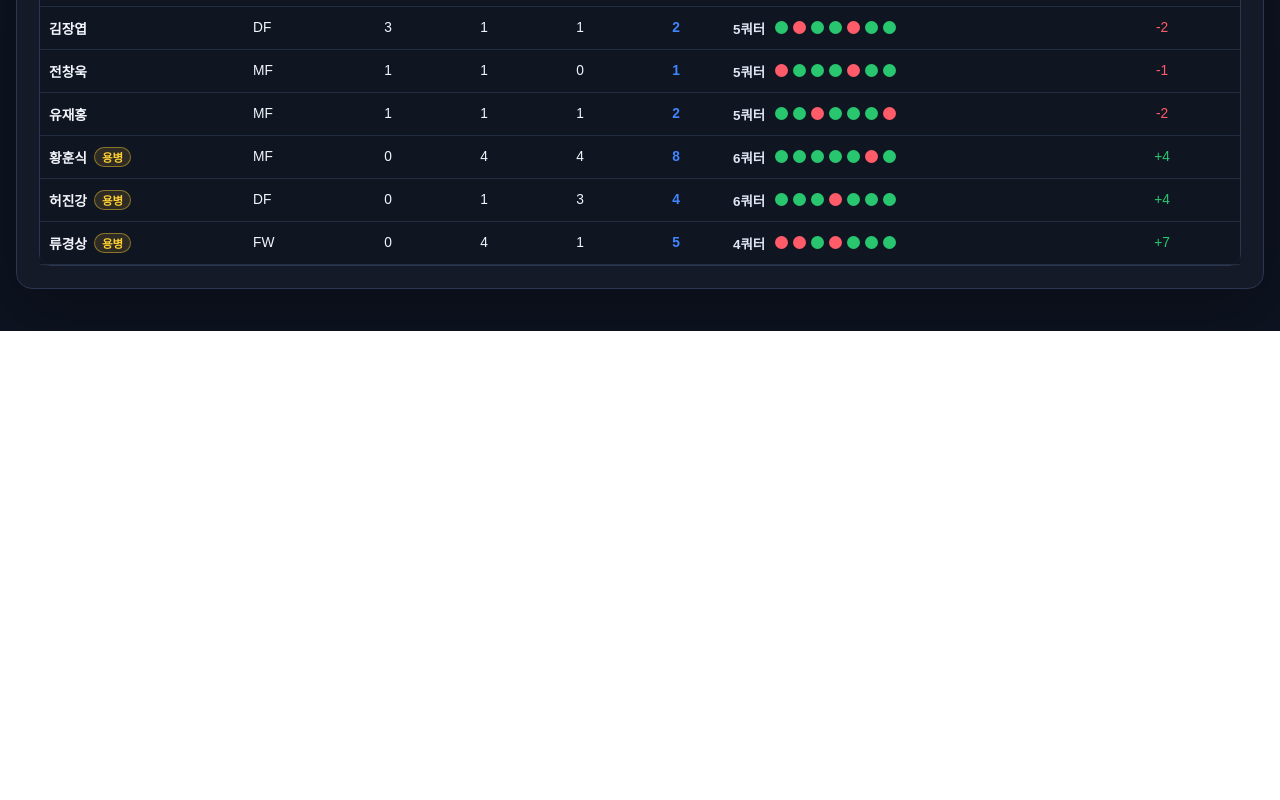
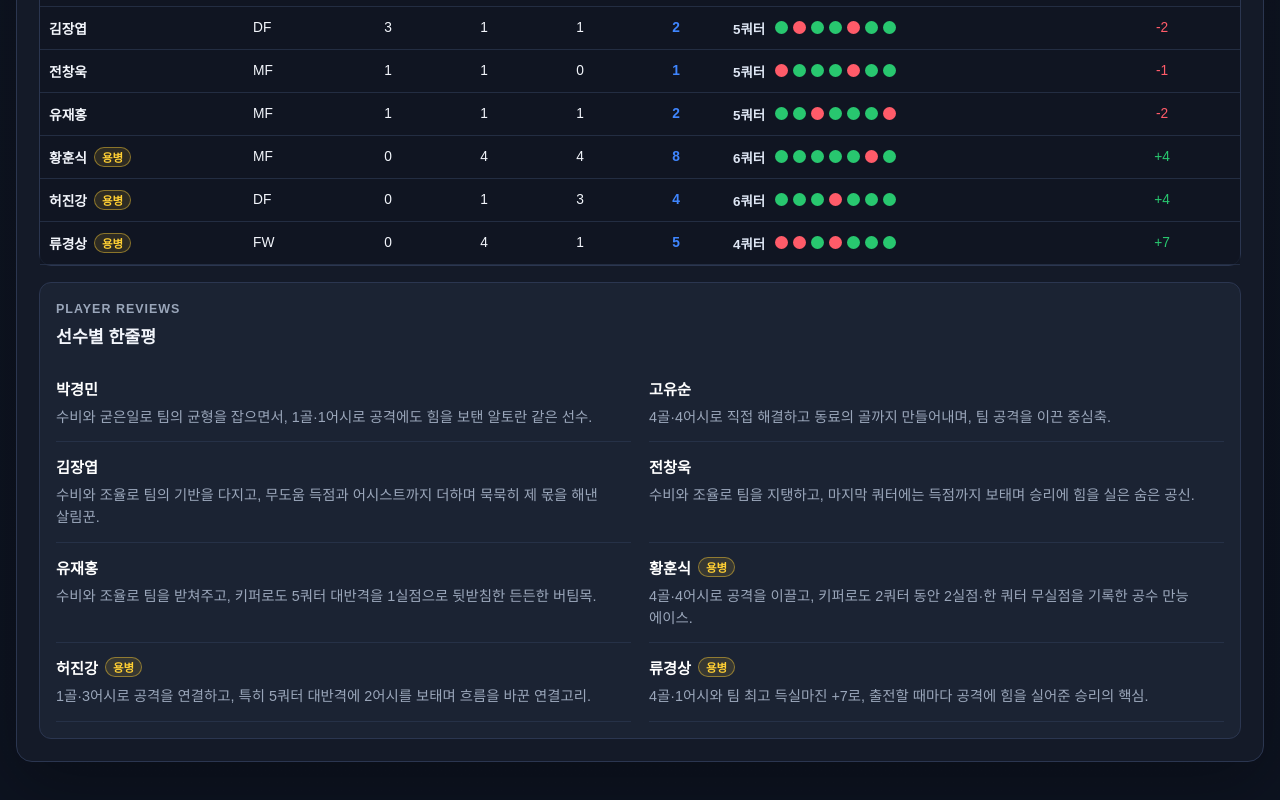
Before and after one commit to kjy7388/madfc, a React (Create React App) app: page / in a window 1280 px wide. Shown: the part 2068-2868 px from the top of the page. Before the commit the page ends 2399 px from the top, so only its background shows below. Built offline with nearby package versions, Linux system fonts and the light colour scheme.

Commit message:
Add player reviews and match evaluations

```diff
--- a/src/App.js
+++ b/src/App.js
@@ -2,6 +2,7 @@ import { useEffect, useRef, useState } from 'react';
 import { toPng } from 'html-to-image';
 import madfcLogo from './assets/images/madfc-logo.png';
 import madfcWordmark from './assets/images/madfc-wordmark.png';
+import playerReviews from './data/playerReviews';
 import './index.css';
 
 const seasonData = {
@@ -106,6 +107,8 @@ function App() {
   const recentResults = data.matches.slice(-8).map(getResult);
   const rankingRows = buildRankingRows(visibleSeasonRows, rankingMetric).slice(0, 5);
   const topRankingValue = Math.max(...rankingRows.map((row) => row.rankValue), 1);
+  const selectedMatchPlayers = data.players.filter((player) => selectedMatch.playerStats[player.id]?.appearances?.some(Boolean));
+  const selectedMatchReviews = buildPlayerReviews(selectedMatch, selectedMatchPlayers, playerReviews);
 
   useEffect(() => {
     if (!selectedPlayerDetail) return undefined;
@@ -304,6 +307,9 @@ function App() {
             <button type="button" className={activeMatchTab === 'players' ? 'active' : ''} onClick={() => setActiveMatchTab('players')}>
               개인 기록
             </button>
+            <button type="button" className={activeMatchTab === 'reviews' ? 'active' : ''} onClick={() => setActiveMatchTab('reviews')}>
+              선수 평가
+            </button>
           </div>
 
           <div className={`match-header match-tab-panel ${activeMatchTab === 'summary' ? 'active' : ''}`}>
@@ -336,7 +342,7 @@ function App() {
                 </tr>
               </thead>
               <tbody>
-                {data.players.filter((player) => selectedMatch.playerStats[player.id]?.appearances?.some(Boolean)).map((player) => {
+                {selectedMatchPlayers.map((player) => {
                   const stat = selectedMatch.playerStats[player.id] ?? {};
                   const points = (stat.goals ?? 0) + (stat.assists ?? 0);
                   const plusMinus = getPlusMinusFromAppearances(selectedMatch, stat.appearances);
@@ -357,6 +363,11 @@ function App() {
               </tbody>
             </table>
           </div>
+          <PlayerReviews
+            reviews={selectedMatchReviews}
+            onPlayerClick={(playerId) => setSelectedPlayerId(playerId)}
+            active={activeMatchTab === 'reviews'}
+          />
         </section>
 
         <PlayerDetailModal detail={selectedPlayerDetail} onClose={() => setSelectedPlayerId(null)} />
@@ -494,6 +505,28 @@ function PlayerName({ player, onClick }) {
   return <span className="player-with-badge">{content}</span>;
 }
 
+function PlayerReviews({ reviews, onPlayerClick, active }) {
+  return (
+    <section className={`player-reviews match-tab-panel ${active ? 'active' : ''}`}>
+      <SectionTitle eyebrow="Player Reviews" title="선수별 한줄평" />
+      {reviews.length ? (
+        <div className="player-review-list">
+          {reviews.map(({ player, review }) => (
+            <article className="player-review-item" key={player.id}>
+              <h3>
+                <PlayerName player={player} onClick={() => onPlayerClick(player.id)} />
+              </h3>
+              <p>{review}</p>
+            </article>
+          ))}
+        </div>
+      ) : (
+        <p className="player-review-empty">아직 등록된 선수 평가가 없습니다.</p>
+      )}
+    </section>
+  );
+}
+
 function PlayerDetailModal({ detail, onClose }) {
   if (!detail) return null;
 
@@ -554,6 +587,17 @@ function PlayerDetailModal({ detail, onClose }) {
       </article>
     </div>
   );
+}
+
+function buildPlayerReviews(match, matchPlayers, reviewsByMatch) {
+  const reviews = reviewsByMatch[match.id] ?? {};
+
+  return matchPlayers
+    .map((player) => ({
+      player,
+      review: typeof reviews[player.id] === 'string' ? reviews[player.id].trim() : '',
+    }))
+    .filter(({ review }) => review.length > 0);
 }
 
 function buildSummary(data) {
--- /dev/null
+++ b/src/data/playerReviews.js
@@ -0,0 +1,24 @@
+const playerReviews = {
+  20260905: {
+    p1: '수비수인데도 최다 공격포인트 8개. 빌드업·전진·마무리까지 주도한 MVP급',
+    p2: '골보다 연계가 두드러진 공격의 허브. 공격수 중에서도 득점과 찬스 메이킹을 함께 한 핵심',
+    p3: '부상 복귀전, 6쿼터 소화, 공격포인트 6개면 매우 좋음. ‘준수’보다 성공적인 복귀전에 가까움',
+    p4: '수비 안정과 공격 가담의 균형이 좋음. 득실마진도 공동 최고',
+    p5: '수치만 보면 충분히 핵심급. 막판 장면의 아쉬움은 있어도, ‘핵심 라인업 합류 실패’보다는 완성도를 더 높일 과제 정도가 적절',
+    p6: '공격포인트만 보면 아주 낮은 편은 아님. 여러 역할을 맡았다면 수비 전환·연결·위치 수행을 함께 봐야 함',
+    p7: '공격수로서 직접 득점 임팩트는 더 필요하지만, 2어시스트로 연결 기여는 있었음',
+    p8: '공격수 롤이면 수치상 가장 아쉬운 것은 맞음. 다만 득실 0은 완전히 무너진 출전은 아니었다는 뜻',
+  },
+  20261003: {
+    p1: '수비와 굳은일로 팀의 균형을 잡으면서, 1골·1어시로 공격에도 힘을 보탠 알토란 같은 선수.',
+    p3: '4골·4어시로 직접 해결하고 동료의 골까지 만들어내며, 팀 공격을 이끈 중심축.',
+    p4: '수비와 조율로 팀의 기반을 다지고, 무도움 득점과 어시스트까지 더하며 묵묵히 제 몫을 해낸 살림꾼.',
+    p6: '수비와 조율로 팀을 지탱하고, 마지막 쿼터에는 득점까지 보태며 승리에 힘을 실은 숨은 공신.',
+    p11: '수비와 조율로 팀을 받쳐주고, 키퍼로도 5쿼터 대반격을 1실점으로 뒷받침한 든든한 버팀목.',
+    p12: '4골·4어시로 공격을 이끌고, 키퍼로도 2쿼터 동안 2실점·한 쿼터 무실점을 기록한 공수 만능 에이스.',
+    p13: '1골·3어시로 공격을 연결하고, 특히 5쿼터 대반격에 2어시를 보태며 흐름을 바꾼 연결고리.',
+    p14: '4골·1어시와 팀 최고 득실마진 +7로, 출전할 때마다 공격에 힘을 실어준 승리의 핵심.',
+  },
+};
+
+export default playerReviews;
--- a/src/index.css
+++ b/src/index.css
@@ -603,6 +603,45 @@ tbody tr:hover {
   display: none;
 }
 
+.player-reviews {
+  padding: 16px;
+  border: 1px solid var(--line);
+  border-radius: 12px;
+  background: var(--panel-soft);
+}
+
+.player-review-list {
+  display: grid;
+  grid-template-columns: repeat(2, minmax(0, 1fr));
+  gap: 0 18px;
+}
+
+.player-review-item {
+  min-width: 0;
+  padding: 13px 0;
+  border-bottom: 1px solid rgba(43, 54, 80, 0.72);
+}
+
+.player-review-item h3 {
+  margin: 0 0 7px;
+  color: #ffffff;
+  font-size: 0.95rem;
+}
+
+.player-review-item p,
+.player-review-empty {
+  margin: 0;
+  color: var(--muted);
+  font-size: 0.9rem;
+  line-height: 1.55;
+  word-break: keep-all;
+  overflow-wrap: anywhere;
+}
+
+.player-review-empty {
+  padding: 12px 0 2px;
+}
+
 .player-modal-overlay {
   position: fixed;
   inset: 0;
@@ -1450,21 +1489,24 @@ tbody tr:hover {
   .match-tabs,
   .match-header,
   .quarter-strip,
-  .match-stats-panel {
+  .match-stats-panel,
+  .player-reviews {
     width: 100%;
     max-width: 100%;
   }
 
   .match-tabs,
   .match-header,
-  .match-stats-panel {
+  .match-stats-panel,
+  .player-reviews {
     width: min(100%, calc(100dvw - 52px));
     max-width: min(100%, calc(100dvw - 52px));
   }
 
   .match-tabs {
-    width: 321px;
+    width: 100%;
     max-width: 100%;
+    box-sizing: border-box;
   }
 
   .match-section-head {
@@ -1473,7 +1515,7 @@ tbody tr:hover {
 
   .match-tabs {
     display: grid;
-    grid-template-columns: repeat(3, minmax(0, 1fr));
+    grid-template-columns: repeat(2, minmax(0, 1fr));
     gap: 4px;
     padding: 4px;
     border: 1px solid var(--line);
@@ -1514,6 +1556,34 @@ tbody tr:hover {
 
   .match-stats-panel.match-tab-panel.active {
     display: block;
+  }
+
+  .player-reviews.match-tab-panel.active {
+    display: block;
+  }
+
+  .player-reviews {
+    padding: 12px;
+  }
+
+  .player-review-list {
+    display: grid;
+    grid-template-columns: 1fr;
+  }
+
+  .player-review-item {
+    padding: 11px 0;
+  }
+
+  .player-review-item h3 {
+    margin-bottom: 5px;
+    font-size: 0.88rem;
+  }
+
+  .player-review-item p,
+  .player-review-empty {
+    font-size: 0.82rem;
+    line-height: 1.48;
   }
 
   .match-filter {
```
Also changed, not shown: 1 other file (tests, documents, lock files or other folders).
